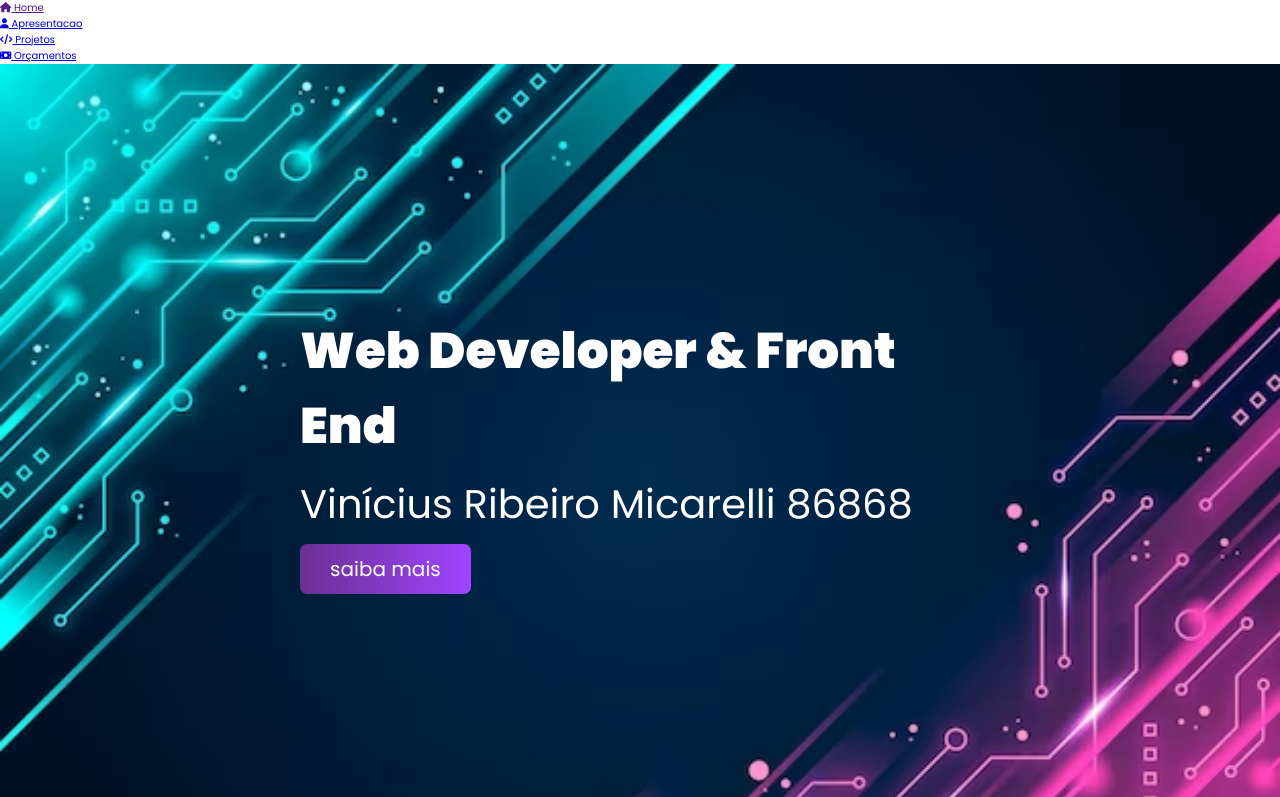
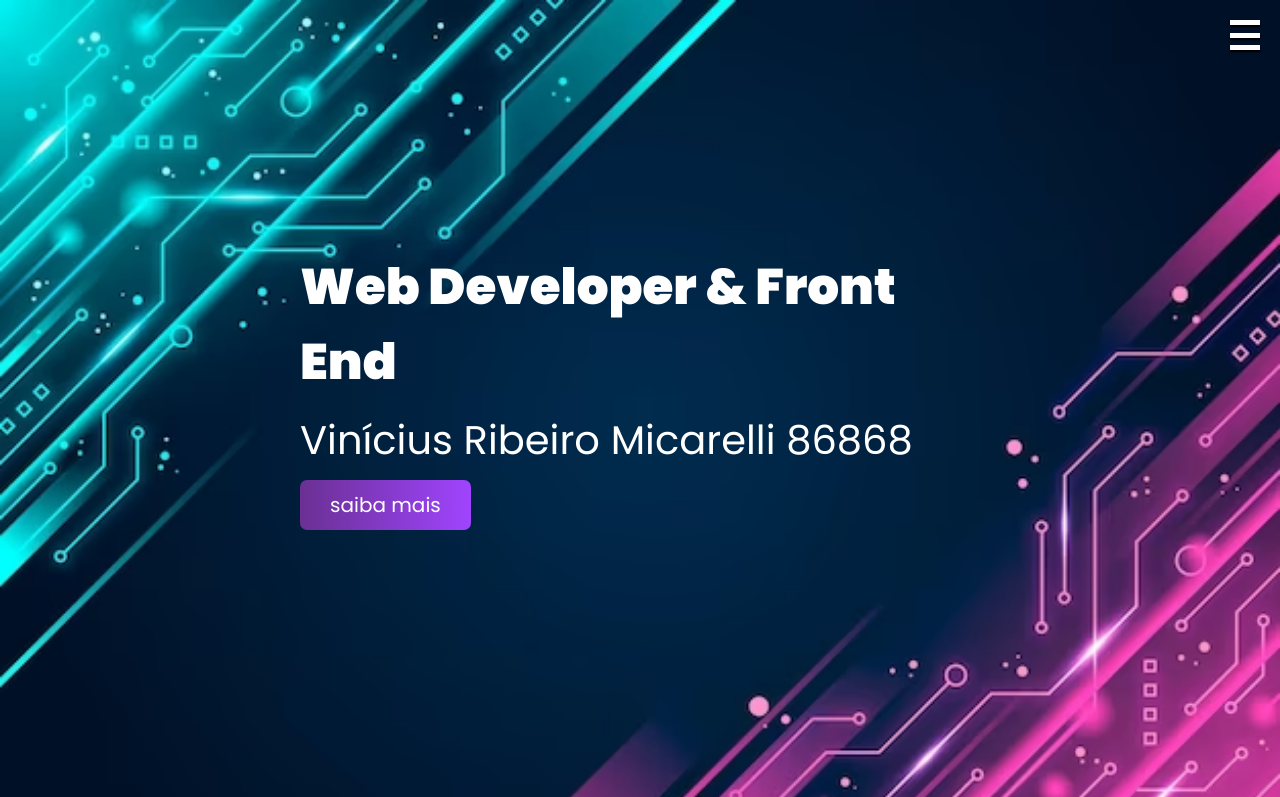
Before and after one commit to ViniciusMicarelli/projeto-aula-master, a plain HTML site: page index.html in a window 1280 px wide. Shown: the top 797 px of the page. Drawn offline with Linux system fonts and the light colour scheme.

Commit message:
Update style.css

```diff
--- a/assets/css/style.css
+++ b/assets/css/style.css
@@ -20,6 +20,60 @@ html
 
 body{
     font-family: var(--font-heading);
+}
+
+#hamburguer{
+    display: flex;
+    justify-content: space-between;
+    flex-direction: column;
+    height: 3rem;
+    width: 3rem;
+    position: fixed;
+    top: 2rem;
+    right: 2rem;
+    z-index: 11;
+    cursor: pointer;
+}
+
+#hamburguer .linha{
+    width: 100%;
+    height: 0.5rem;
+    background-color: #fff;
+    box-shadow: 0 .2rem .2rem #000;
+}
+
+nav ul {
+    display: flex;
+    flex-direction: column;
+    justify-content: center;
+    align-items: center;
+    gap: 1rem;
+    position: fixed;
+    right: -20rem;
+    background: transparent;
+    backdrop-filter: blur(.9rem);
+    border: .1rem solid white;
+    height: 100vh;
+    width: 20rem;
+    z-index: 10;
+    transition: right 1s;
+}
+
+#menu li{
+    list-style: none;
+}
+
+#menu a{
+    text-decoration: none;
+    color: #fff;
+}
+
+#menu a:hover{
+    color: #6A3093;
+}
+
+.menu-show{
+    right: 0;
 }
 
 header
```
